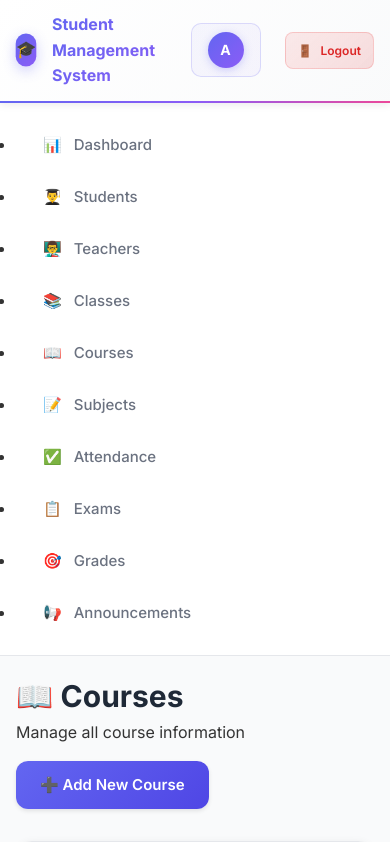
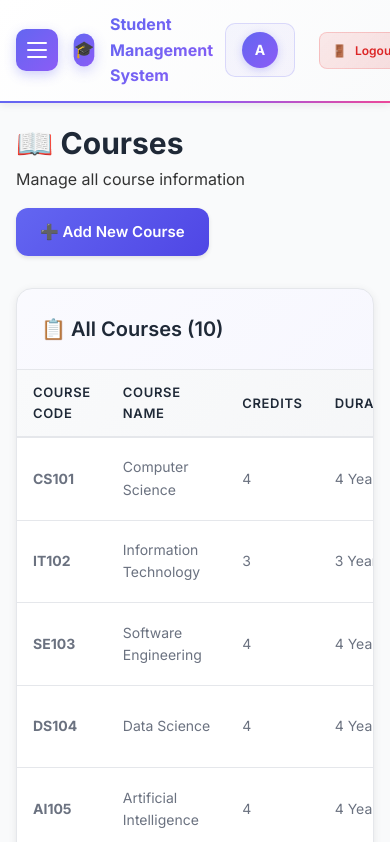
Before and after one commit to kkdjanakaeranda/student-management-system, a PHP site: page /student-management-system/courses/index.php in a window 390 px wide; the page is wider, and only the part inside the window is pictured. Shown: the top 842 px of that part. Run offline with PHP 8.4, Linux system fonts and the light colour scheme; a user stored in the database is signed in; data comes from the database, SQL or seed files in the repository.

Commit message:
changes #6

```diff
--- a/assets/css/style.css
+++ b/assets/css/style.css
@@ -29,6 +29,130 @@ body {
     background: #f5f5f5;
     color: #333;
     line-height: 1.6;
+}
+
+/* ============================================
+   toggle sidebar (mobile)
+   ============================================ */
+
+
+.sidebar-overlay {
+    display: none;
+}
+
+.menu-toggle {
+    display: none;
+}
+
+@media (max-width: 768px) {
+    .menu-toggle {
+        display: inline-flex;
+        align-items: center;
+        justify-content: center;
+        width: 42px;
+        height: 42px;
+        border: none;
+        border-radius: 10px;
+        background: linear-gradient(135deg, #6366F1, #8B5CF6);
+        color: white;
+        font-size: 24px;
+        cursor: pointer;
+    }
+
+    .container {
+        display: block;
+    }
+
+    .sidebar {
+        position: fixed !important;
+        top: 0;
+        left: -280px;
+        width: 260px !important;
+        height: 100vh;
+        z-index: 9999;
+        transition: left 0.3s ease;
+        overflow-y: auto;
+    }
+
+    .sidebar.mobile-open {
+        left: 0;
+    }
+
+    .sidebar-overlay {
+        position: fixed;
+        inset: 0;
+        background: rgba(0, 0, 0, 0.5);
+        z-index: 9998;
+        display: none;
+    }
+
+    .sidebar-overlay.active {
+        display: block;
+    }
+
+    .main-content {
+        width: 100%;
+        padding: 1rem;
+    }
+
+    body.sidebar-open {
+        overflow: hidden;
+    }
+}
+
+@media (max-width: 768px) {
+    .sidebar {
+        position: fixed !important;
+        top: 0 !important;
+        left: -280px !important;
+        width: 260px !important;
+        max-width: 82vw;
+        height: 100vh !important;
+        padding: 1rem 0 !important;
+        z-index: 9999 !important;
+        overflow-y: auto;
+        border-right: 1px solid var(--border-color) !important;
+        border-bottom: none !important;
+        box-shadow: 12px 0 32px rgba(31, 41, 55, 0.18);
+        transition: left 0.25s ease;
+    }
+
+    .sidebar.mobile-open {
+        left: 0 !important;
+    }
+
+    .sidebar nav,
+    .sidebar-nav {
+        display: block !important;
+        padding: 0 !important;
+        overflow: visible !important;
+    }
+
+    .sidebar nav ul,
+    .sidebar-nav ul {
+        list-style: none;
+        margin: 0;
+        padding: 0;
+    }
+
+    .sidebar nav a,
+    .sidebar .nav-link {
+        display: flex !important;
+        width: 100%;
+        white-space: normal !important;
+    }
+
+    .sidebar-overlay {
+        position: fixed;
+        inset: 0;
+        background: rgba(17, 24, 39, 0.52);
+        z-index: 9998;
+        display: none;
+    }
+
+    .sidebar-overlay.active {
+        display: block;
+    }
 }
 
 /* ============================================
--- a/includes/header.php
+++ b/includes/header.php
@@ -250,12 +250,49 @@ $roleClass = $roleColors[$_SESSION['role'] ?? 'student'] ?? 'role-student';
                 padding: 0.5rem 0.75rem;
                 font-size: 0.75rem;
             }
+
+        }
+
+        .menu-toggle {
+            display: none;
+            width: 42px;
+            height: 42px;
+            border: none;
+            border-radius: 10px;
+            background: linear-gradient(135deg, #6366F1, #8B5CF6);
+            box-shadow: 0 4px 12px rgba(99, 102, 241, 0.3);
+            cursor: pointer;
+            flex: 0 0 auto;
+            align-items: center;
+            justify-content: center;
+            flex-direction: column;
+            gap: 5px;
+            padding: 0;
+        }
+
+        .menu-toggle span {
+            display: block;
+            width: 20px;
+            height: 2px;
+            border-radius: 999px;
+            background: #fff;
+        }
+
+        @media (max-width: 768px) {
+            .menu-toggle {
+                display: inline-flex;
+            }
         }
     </style>
 </head>
 <body>
     <header class="header">
         <div class="header-left">
+            <button type="button" class="menu-toggle" id="menuToggle" aria-label="Open navigation menu" aria-controls="sidebar">
+                <span></span>
+                <span></span>
+                <span></span>
+            </button>
             <div class="header-logo">🎓</div>
             <h1>Student Management System</h1>
         </div>
--- a/includes/sidebar.php
+++ b/includes/sidebar.php
@@ -1,3 +1,4 @@
+<div class="sidebar-overlay" id="sidebarOverlay"></div>
 <aside class="sidebar" id="sidebar">
     <nav class="sidebar-nav">
         <ul>
```
Also changed, not shown: assets/js/main.js (+35 -38 lines), assets/images/favicon.png (added).
